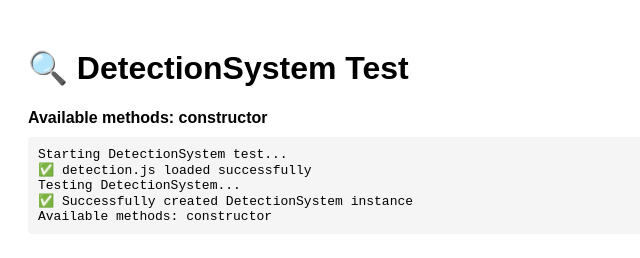
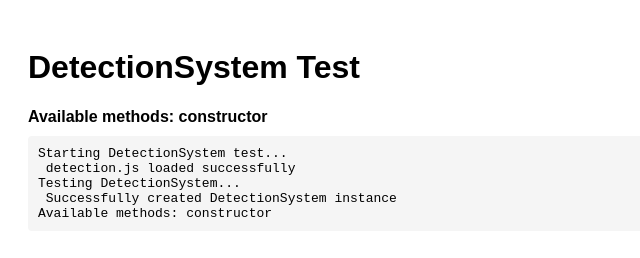
Before and after one commit to Mr-aj33t/Object-Detection-in-Video-Interviews, a website: page frontend/test-detection.html in a window 1280 px wide. Shown: the whole page, without its empty margins (0-640 px from the left). Drawn offline with Linux system fonts and the light colour scheme.

Commit message:
test-detection.html

```diff
--- a/frontend/test-detection.html
+++ b/frontend/test-detection.html
@@ -4,7 +4,7 @@
 <head>
     <meta charset="UTF-8">
     <meta name="viewport" content="width=device-width, initial-scale=1.0">
-    <title>🔍 DetectionSystem Test</title>
+    <title> DetectionSystem Test</title>
     <style>
         body {
             font-family: Arial, sans-serif;
@@ -27,7 +27,7 @@
 </head>
 
 <body>
-    <h1>🔍 DetectionSystem Test</h1>
+    <h1> DetectionSystem Test</h1>
     <div id="status">Loading detection.js...</div>
     <div id="log"></div>
 
@@ -53,7 +53,7 @@
 
                 // Try to create an instance
                 const detector = new window.DetectionSystem();
-                updateStatus('✅ Successfully created DetectionSystem instance');
+                updateStatus(' Successfully created DetectionSystem instance');
 
                 // Log the prototype methods
                 const methods = Object.getOwnPropertyNames(Object.getPrototypeOf(detector));
@@ -61,7 +61,7 @@
 
                 return true;
             } catch (error) {
-                updateStatus('❌ Error: ' + error.message);
+                updateStatus(' Error: ' + error.message);
                 log('Stack: ' + error.stack);
                 return false;
             }
@@ -73,7 +73,7 @@
                 const script = document.createElement('script');
                 script.src = 'js/detection.js';
                 script.onload = () => {
-                    updateStatus('✅ detection.js loaded successfully');
+                    updateStatus(' detection.js loaded successfully');
                     // Give it a moment to execute
                     setTimeout(() => resolve(), 100);
                 };
@@ -91,7 +91,7 @@
                 await loadDetectionSystem();
                 testDetectionSystem();
             } catch (error) {
-                updateStatus('❌ Test failed: ' + error.message);
+                updateStatus(' Test failed: ' + error.message);
                 console.error(error);
             }
         }
```
